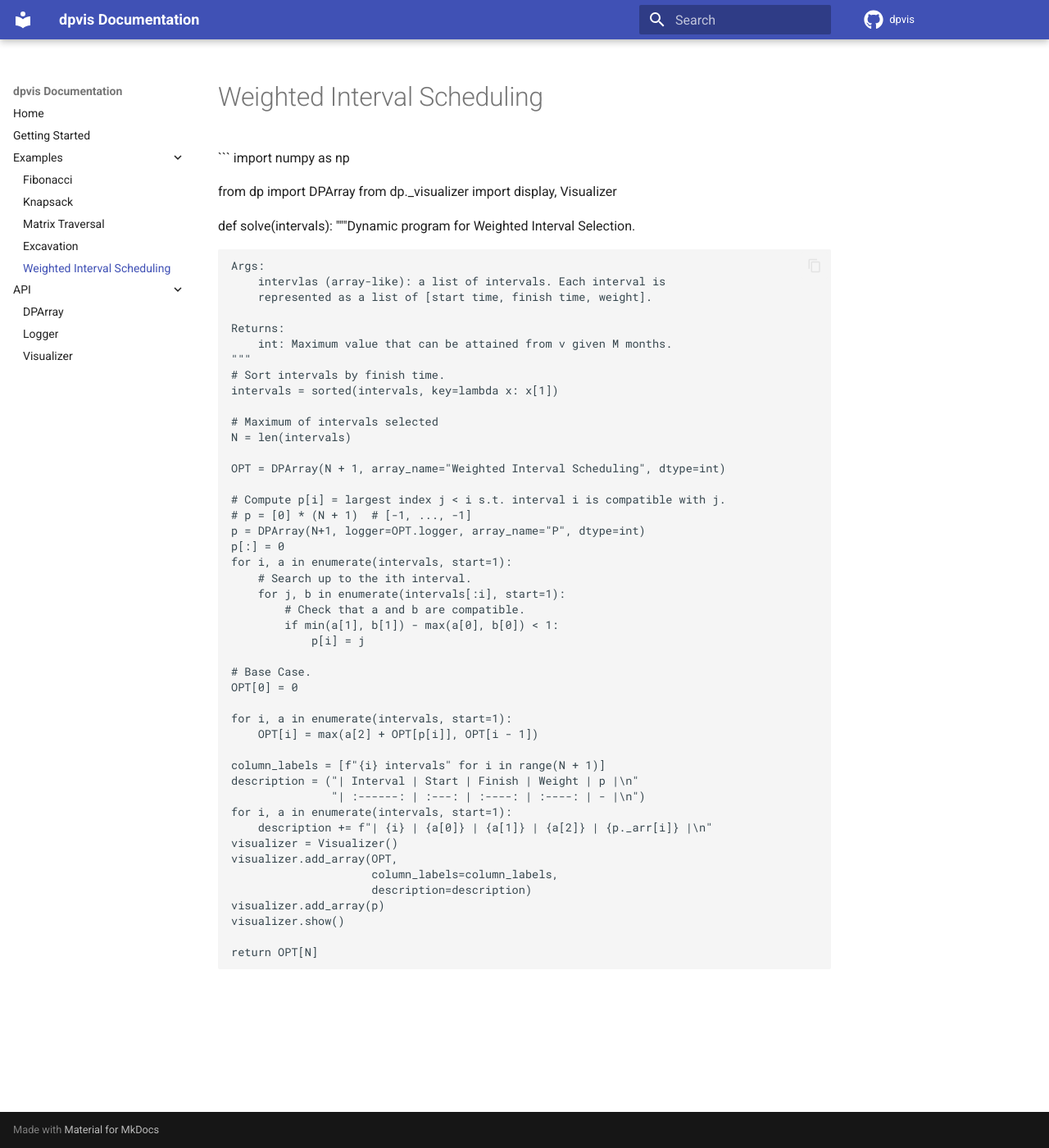
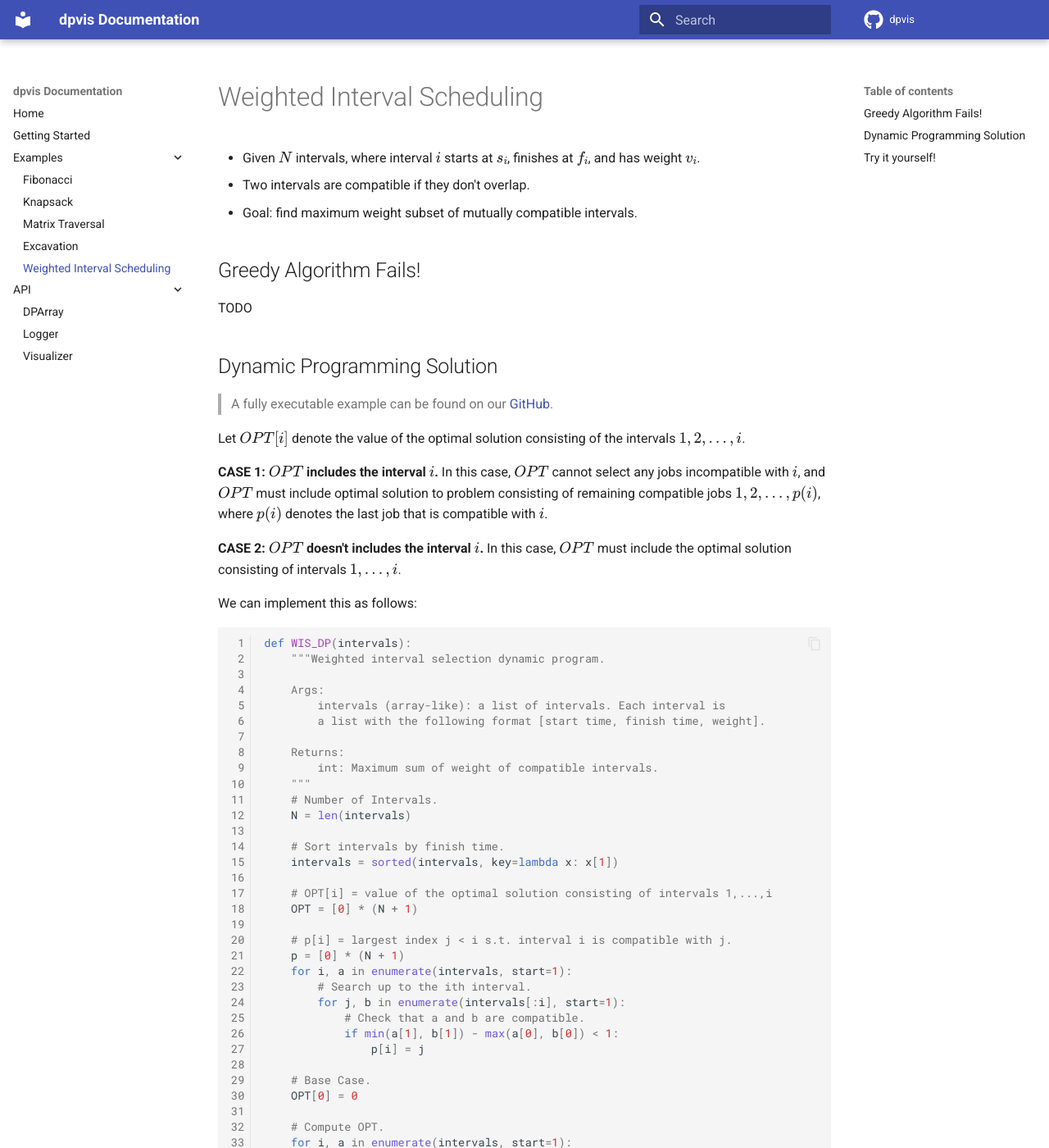
Before and after one commit to itsdawei/dpvis, an MkDocs documentation site: the page built from docs/examples/wis.md, in a window 1280 px wide and 1400 px high. Shown: the whole window at 82% size. Built offline with MkDocs 1.6.1 and Material for MkDocs 9.7.7, drawn with Linux system fonts in a browser that asks for light colours; comment, search, counter and statistics services are not loaded; some of the changed text lies outside the part shown.

Commit message:
documentation WIS

````diff
--- a/docs/examples/wis.md
+++ b/docs/examples/wis.md
@@ -1,31 +1,96 @@
+# Weighted Interval Scheduling
 
+- Given $N$ intervals, where interval $i$ starts at $s_i$, finishes at $f_i$,
+  and has weight $v_i$.
+- Two intervals are compatible if they don't overlap.
+- Goal: find maximum weight subset of mutually compatible intervals.
+
+## Greedy Algorithm Fails!
+
+TODO
+
+## Dynamic Programming Solution
+
+> A fully executable example can be found on our [GitHub](https://github.com/itsdawei/dpvis/tree/main/demos/weighted_interval.py).
+
+Let $OPT[i]$ denote the value of the optimal solution consisting of the
+intervals $1, 2, ..., i$.
+
+**CASE 1: $OPT$ includes the interval $i$.** In this case, $OPT$ cannot select
+any jobs incompatible with $i$, and $OPT$ must include optimal solution to
+problem consisting of remaining compatible jobs $1, 2, ..., p(i)$, where $p(i)$
+denotes the last job that is compatible with $i$.
+
+**CASE 2: $OPT$ doesn't includes the interval $i$.** In this case, $OPT$ must
+include the optimal solution consisting of intervals $1, ..., i$.
+
+We can implement this as follows:
+
+```python linenums="1"
+def WIS_DP(intervals):
+    """Weighted interval selection dynamic program.
+
+    Args:
+        intervals (array-like): a list of intervals. Each interval is
+        a list with the following format [start time, finish time, weight].
+
+    Returns:
+        int: Maximum sum of weight of compatible intervals.
+    """
+    # Number of Intervals.
+    N = len(intervals)
+
+    # Sort intervals by finish time.
+    intervals = sorted(intervals, key=lambda x: x[1])
+
+    # OPT[i] = value of the optimal solution consisting of intervals 1,...,i
+    OPT = [0] * (N + 1)
+
+    # p[i] = largest index j < i s.t. interval i is compatible with j.
+    p = [0] * (N + 1)
+    for i, a in enumerate(intervals, start=1):
+        # Search up to the ith interval.
+        for j, b in enumerate(intervals[:i], start=1):
+            # Check that a and b are compatible.
+            if min(a[1], b[1]) - max(a[0], b[0]) < 1:
+                p[i] = j
+
+    # Base Case.
+    OPT[0] = 0
+
+    # Compute OPT.
+    for i, a in enumerate(intervals, start=1):
+        OPT[i] = max(a[2] + OPT[p[i]], OPT[i - 1])
+
+    return OPT[N]
 ```
-import numpy as np
 
+To visualize the dynamic program, replace the python lists with `DPArray`
+
+```python linenums="1" hl_lines="1-2 21 24-25 39-50"
 from dp import DPArray
-from dp._visualizer import display, Visualizer
-
+from dp._visualizer import Visualizer, display
 
 def solve(intervals):
     """Dynamic program for Weighted Interval Selection.
 
     Args:
-        intervlas (array-like): a list of intervals. Each interval is
+        intervals (array-like): a list of intervals. Each interval is
         represented as a list of [start time, finish time, weight].
 
     Returns:
-        int: Maximum value that can be attained from v given M months.
+        int: Maximum sum of weight of compatible intervals.
     """
+    # Number of Intervals.
+    N = len(intervals)
+
     # Sort intervals by finish time.
     intervals = sorted(intervals, key=lambda x: x[1])
 
-    # Maximum of intervals selected
-    N = len(intervals)
-
+    # OPT[i] = value of the optimal solution consisting of intervals 1,...,i
     OPT = DPArray(N + 1, array_name="Weighted Interval Scheduling", dtype=int)
 
     # Compute p[i] = largest index j < i s.t. interval i is compatible with j.
-    # p = [0] * (N + 1)  # [-1, ..., -1]
     p = DPArray(N+1, logger=OPT.logger, array_name="P", dtype=int)
     p[:] = 0
     for i, a in enumerate(intervals, start=1):
@@ -41,6 +106,7 @@ def solve(intervals):
     for i, a in enumerate(intervals, start=1):
         OPT[i] = max(a[2] + OPT[p[i]], OPT[i - 1])
 
+    # Add more information for the visualization.
     column_labels = [f"{i} intervals" for i in range(N + 1)]
     description = ("| Interval | Start | Finish | Weight | p |\n"
                    "| :------: | :---: | :----: | :----: | - |\n")
@@ -54,19 +120,22 @@ def solve(intervals):
     visualizer.show()
 
     return OPT[N]
+```
 
+## Try it yourself!
 
-
-<!-- if __name__ == "__main__": -->
-<!--     # Definition of interval: [start time, finish time, value] -->
-<!--     intervals = [ -->
-<!--         [0, 3, 3], -->
-<!--         [1, 4, 2], -->
-<!--         [0, 5, 4], -->
-<!--         [3, 6, 1], -->
-<!--         [4, 7, 2], -->
-<!--         [3, 9, 5], -->
-<!--         [5, 10, 2], -->
-<!--         [8, 10, 1], -->
-<!--     ] -->
-<!--     solve(intervals) -->
+You can use this example, for which the correct $OPT$ array should be `[0, 3,
+3, 4, 4, 5, 8, 8, 8]`.
+```python
+intervals = [
+    [0, 3, 3],
+    [1, 4, 2],
+    [0, 5, 4],
+    [3, 6, 1],
+    [4, 7, 2],
+    [3, 9, 5],
+    [5, 10, 2],
+    [8, 10, 1],
+]
+```
+Alternatively, make your own example and confirm that the above implementation of WIS is correct!
````
Also changed, not shown: 1 other file.
